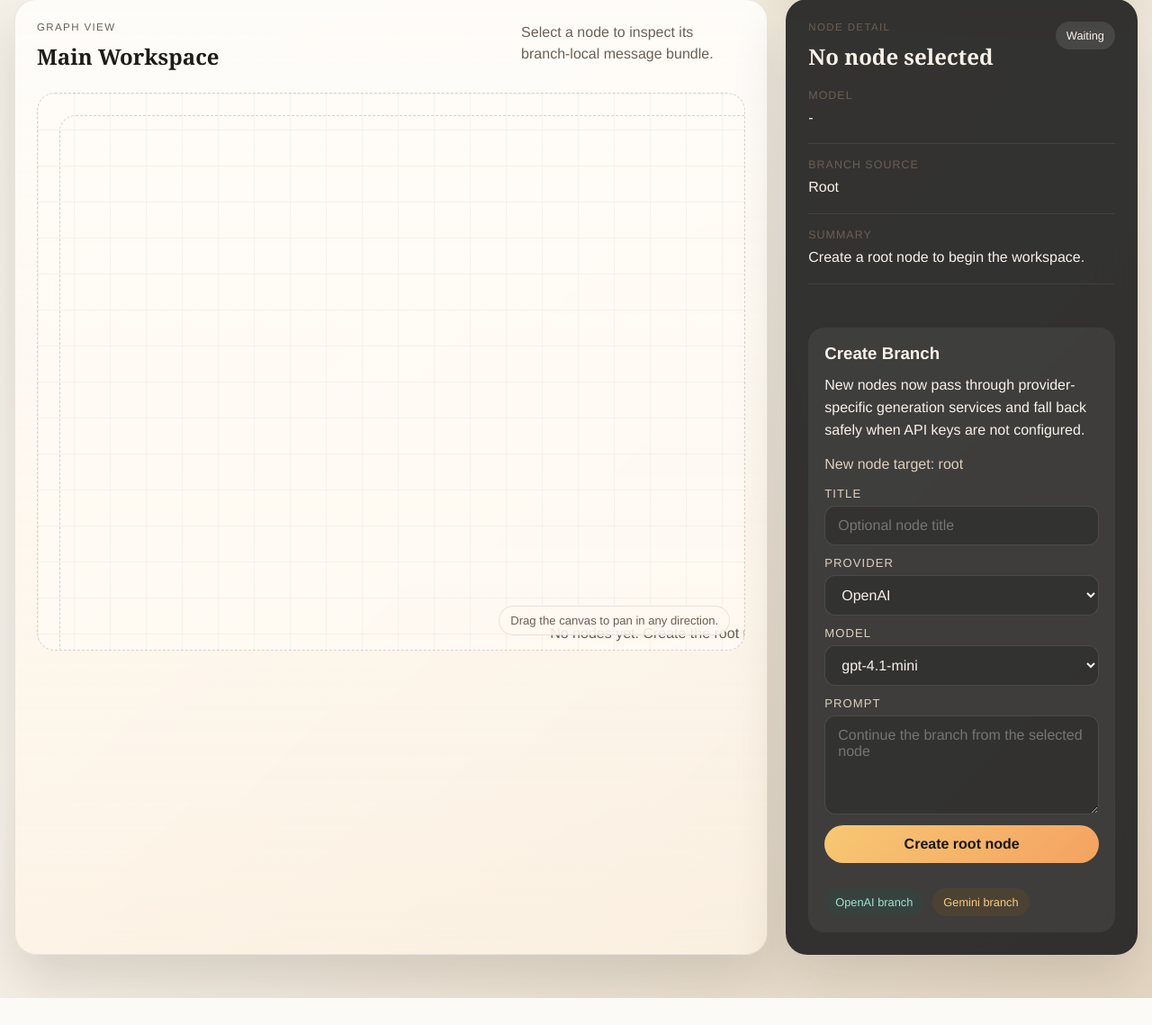
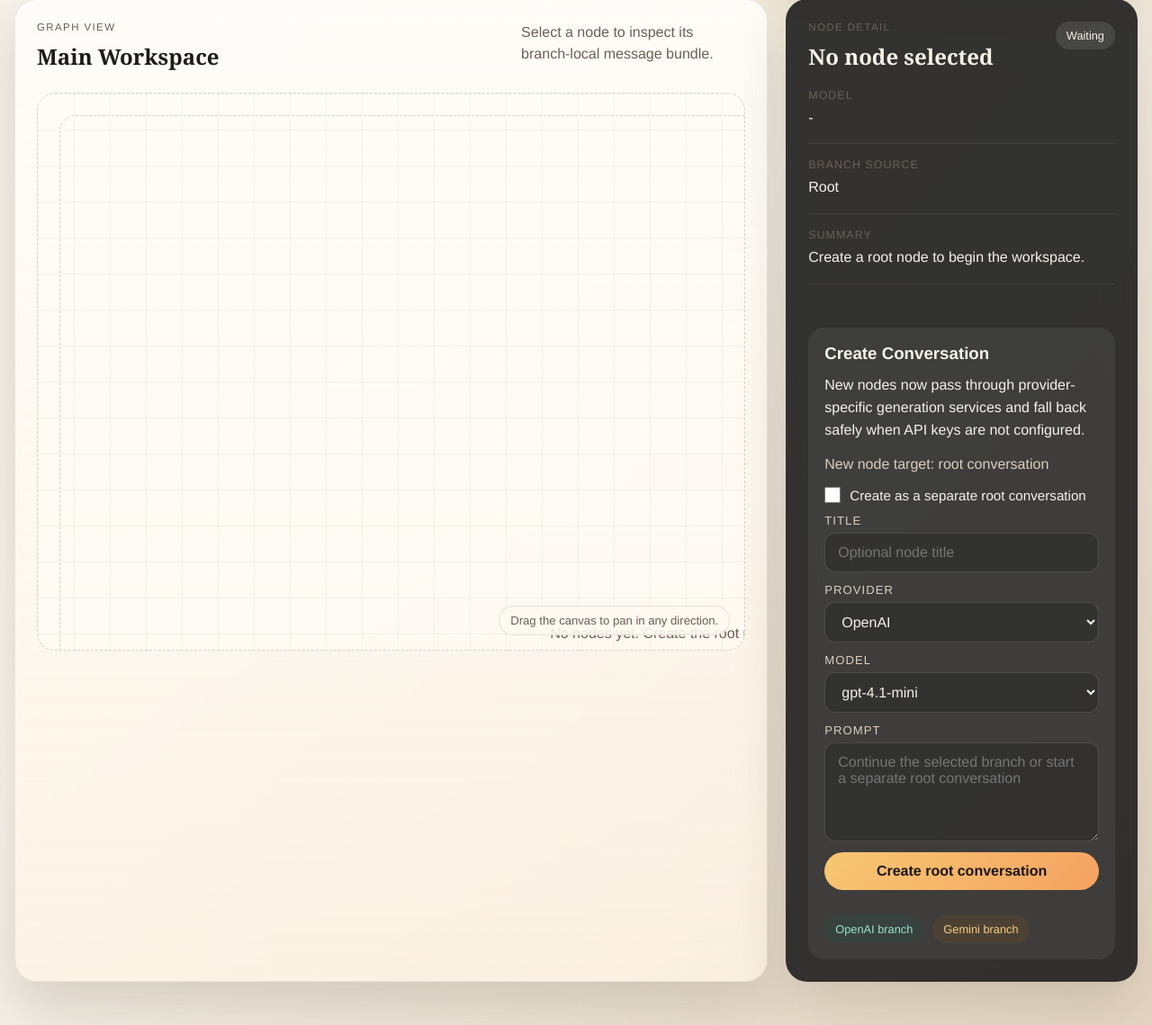
Before and after one commit to Howardleejhenhao/Generative-AI-LLM-Tree, a Django app: page / in a window 1280 px wide. Shown: the part 537-1676 px from the top of the page at 90% size. Before the commit the page ends 1646 px from the top, so only its background shows below. Run offline with Django 5.2, Linux system fonts and the light colour scheme; data comes from the database, SQL or seed files in the repository; data that the repository does not hold is empty.

Commit message:
feat: allow multiple root conversations per workspace

```diff
--- a/tree_ui/static/tree_ui/css/app.css
+++ b/tree_ui/static/tree_ui/css/app.css
@@ -379,6 +379,21 @@ body {
   color: #ddcfbe;
 }
 
+.form-toggle {
+  display: flex;
+  align-items: center;
+  gap: 10px;
+  color: #f8f1e8;
+  font-size: 0.95rem;
+}
+
+.form-toggle input {
+  width: 18px;
+  height: 18px;
+  margin: 0;
+  accent-color: #f4a261;
+}
+
 .form-field {
   display: grid;
   gap: 6px;
--- a/tree_ui/static/tree_ui/js/app.js
+++ b/tree_ui/static/tree_ui/js/app.js
@@ -21,6 +21,7 @@ const providerInput = document.getElementById("node-provider-input");
 const modelInput = document.getElementById("node-model-input");
 const promptInput = document.getElementById("node-prompt-input");
 const submitButton = document.getElementById("node-submit-button");
+const rootModeToggle = document.getElementById("root-mode-toggle");
 const csrfToken = document.getElementById("csrf-token").value;
 
 const MODEL_OPTIONS = {
@@ -55,12 +56,22 @@ function getSelectedNode() {
   return nodesById.get(selectedNodeId) || null;
 }
 
+function isRootModeEnabled() {
+  return rootModeToggle.checked;
+}
+
 function updateFormState() {
   const selectedNode = getSelectedNode();
-  formTarget.textContent = selectedNode
-    ? `New node target: child of "${selectedNode.title}"`
-    : "New node target: root";
-  submitButton.textContent = selectedNode ? "Create child node" : "Create root node";
+  if (isRootModeEnabled() || !selectedNode) {
+    formTarget.textContent = selectedNode && isRootModeEnabled()
+      ? `New node target: separate root conversation (selection kept on "${selectedNode.title}")`
+      : "New node target: root conversation";
+    submitButton.textContent = "Create root conversation";
+    return;
+  }
+
+  formTarget.textContent = `New node target: child of "${selectedNode.title}"`;
+  submitButton.textContent = "Create child node";
 }
 
 function renderStreamingState(preview, assistantText) {
@@ -120,7 +131,7 @@ async function handleNodeSubmit(event) {
     await streamJSON(
       nodeForm.dataset.nodeStreamUrl,
       {
-        parent_id: getSelectedNode()?.id ?? null,
+        parent_id: isRootModeEnabled() ? null : getSelectedNode()?.id ?? null,
         title: nodeTitleInput.value,
         provider: providerInput.value,
         model_name: modelInput.value,
@@ -161,6 +172,7 @@ async function handleNodeSubmit(event) {
 }
 
 providerInput.addEventListener("change", syncModelOptions);
+rootModeToggle.addEventListener("change", updateFormState);
 nodeForm.addEventListener("submit", handleNodeSubmit);
 syncModelOptions();
 const initialMetrics = renderCanvas(payload.nodes, selectedNodeId, updateSelection);
--- a/tree_ui/templates/tree_ui/index.html
+++ b/tree_ui/templates/tree_ui/index.html
@@ -73,7 +73,7 @@
       <div class="message-list" id="message-list"></div>
 
       <section class="action-box">
-        <h3>Create Branch</h3>
+        <h3>Create Conversation</h3>
         <p id="streaming-status">
           New nodes now pass through provider-specific generation services and fall back safely
           when API keys are not configured.
@@ -82,6 +82,10 @@
           {% csrf_token %}
           <input type="hidden" id="csrf-token" value="{{ csrf_token }}">
           <p class="form-target" id="form-target">New node target: root</p>
+          <label class="form-toggle" for="root-mode-toggle">
+            <input id="root-mode-toggle" type="checkbox">
+            <span>Create as a separate root conversation</span>
+          </label>
           <label class="form-field">
             <span>Title</span>
             <input id="node-title-input" name="title" type="text" maxlength="160" placeholder="Optional node title">
@@ -99,7 +103,7 @@
           </label>
           <label class="form-field">
             <span>Prompt</span>
-            <textarea id="node-prompt-input" name="prompt" rows="4" placeholder="Continue the branch from the selected node"></textarea>
+            <textarea id="node-prompt-input" name="prompt" rows="4" placeholder="Continue the selected branch or start a separate root conversation"></textarea>
           </label>
           <button class="primary-button" id="node-submit-button" type="submit">Create node</button>
           <p class="form-feedback" id="form-feedback" role="status" aria-live="polite"></p>
```
Also changed, not shown: tree_ui/tests.py (+35 -0 lines).
